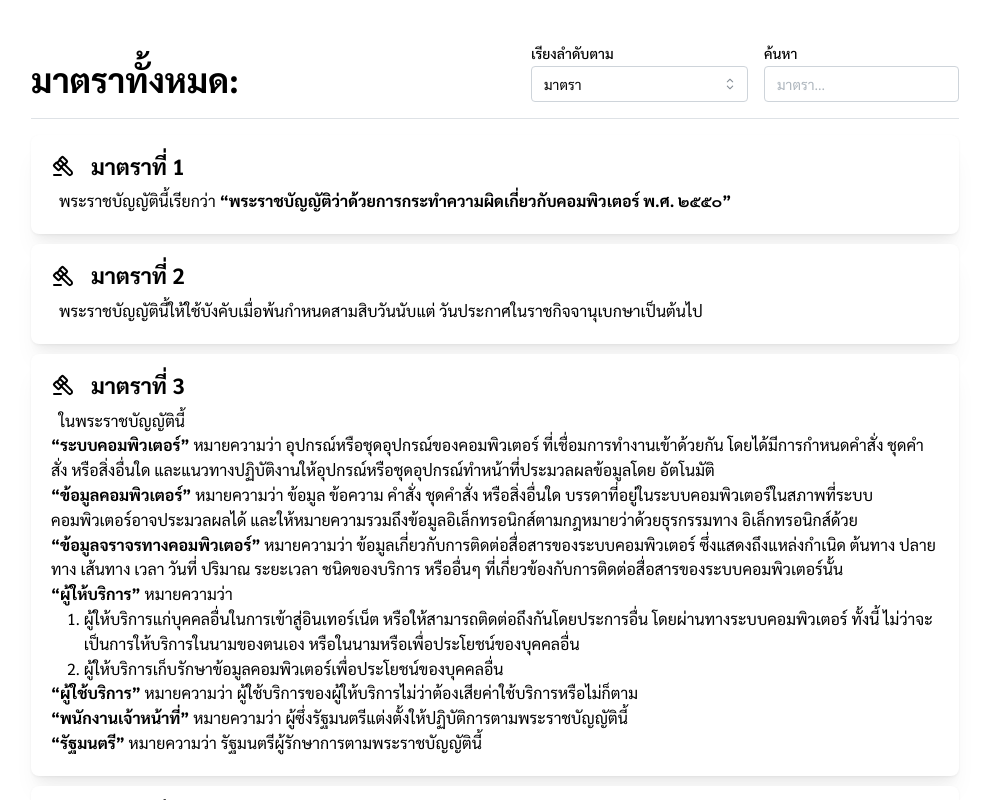
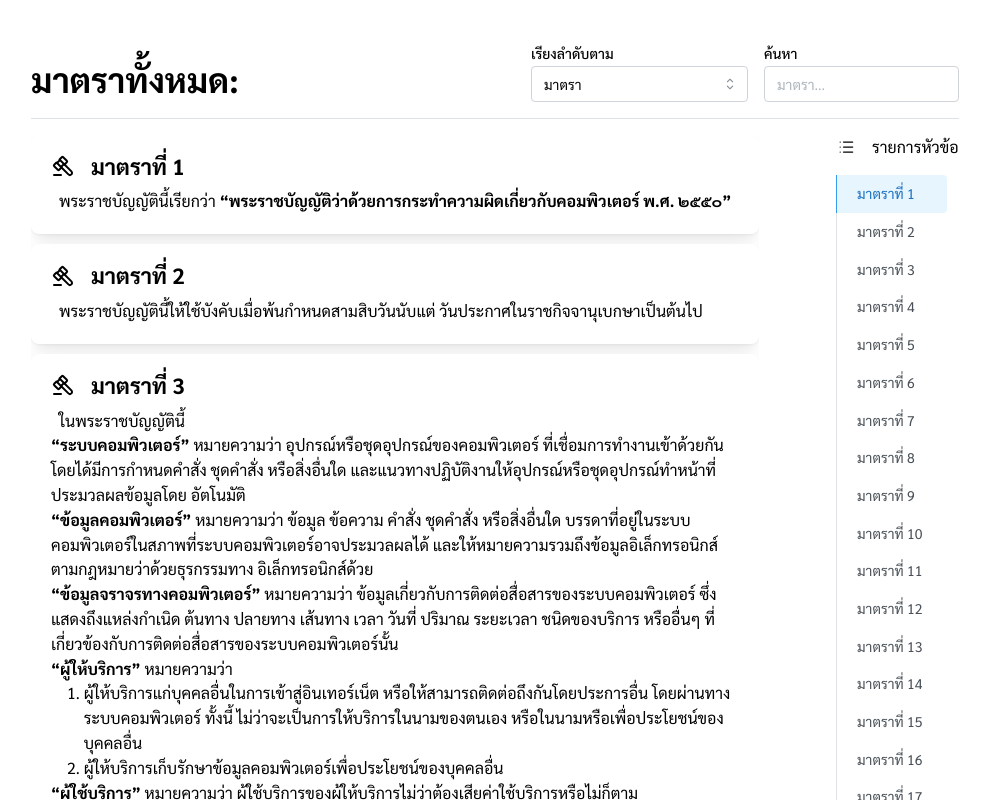
Before and after one commit to iwindd/svc-digital-safe, a Next.js app: page / in a window 1280 px wide. Shown: the part 560-1360 px from the top of the page, without its empty margins (145-1135 px from the left). Built offline with nearby package versions, Linux system fonts and the light colour scheme.

Commit message:
feat: implement Table of Contents component and enhance layout structure

```diff
--- a/postcss.config.cjs
+++ b/postcss.config.cjs
@@ -1,6 +1,8 @@
 module.exports = {
   plugins: {
-    'postcss-preset-mantine': {},
+    'postcss-preset-mantine': {
+      autoRem: true,
+    },
     'postcss-simple-vars': {
       variables: {
         'mantine-breakpoint-xs': '36em',
@@ -8,6 +10,8 @@ module.exports = {
         'mantine-breakpoint-md': '62em',
         'mantine-breakpoint-lg': '75em',
         'mantine-breakpoint-xl': '88em',
+        'docs-navbar-breakpoint': '47.5em',
+        'docs-mdx-breakpoint': '67.5em',
       },
     },
   },
--- a/src/app/components/Section/index.tsx
+++ b/src/app/components/Section/index.tsx
@@ -31,6 +31,8 @@ const Section = React.memo(({ section, number, popover }: SectionProps) => {
         radius: "md",
         id: `section${number}`
       })}
+      data-order={2}
+      data-heading={`มาตราที่ ${number}`}
     >
       <Card.Section inheritPadding className={classes.headerSection}>
         <Group align="center" justify="space-between">
--- /dev/null
+++ b/src/app/components/TableOfContents/get-headings.ts
@@ -0,0 +1,34 @@
+export interface Heading {
+  depth: number;
+  content: string;
+  id: string;
+  getNode: () => HTMLHeadingElement;
+}
+
+function getHeadingsData(headings: HTMLHeadingElement[]): Heading[] {
+  const result: Heading[] = [];
+
+  for (let i = 0; i < headings.length; i += 1) {
+    const heading = headings[i];
+    if (heading.id) {
+      result.push({
+        depth: parseInt(heading.getAttribute('data-order')!, 10),
+        content: heading.getAttribute('data-heading') || '',
+        id: heading.id,
+        getNode: () => document.getElementById(heading.id) as HTMLHeadingElement,
+      });
+    }
+  }
+
+  return result;
+}
+
+export function getHeadings(): Heading[] {
+  const root = document.getElementById('root');
+
+  if (!root) {
+    return [];
+  }
+
+  return getHeadingsData(Array.from(root.querySelectorAll('[data-heading]')));
+}
--- /dev/null
+++ b/src/app/components/TableOfContents/index.tsx
@@ -0,0 +1,113 @@
+"use client"
+import { useEffect, useRef, useState } from "react";
+import { useRouter } from "next/navigation";
+import { IconList } from "@tabler/icons-react";
+import { Box, rem, ScrollArea, Text } from "@mantine/core";
+import { getHeadings, Heading } from "./get-headings";
+import classes from "./style.module.css";
+
+interface TableOfContentsProps {
+  withTabs: boolean;
+}
+
+function getActiveElement(rects: DOMRect[]) {
+  if (rects.length === 0) {
+    return -1;
+  }
+
+  const closest = rects.reduce(
+    (acc, item, index) => {
+      if (Math.abs(acc.position) < Math.abs(item.y)) {
+        return acc;
+      }
+
+      return {
+        index,
+        position: item.y,
+      };
+    },
+    { index: 0, position: rects[0].y }
+  );
+
+  return closest.index;
+}
+
+export function TableOfContents({ withTabs }: TableOfContentsProps) {
+  const [active, setActive] = useState(0);
+  const [headings, setHeadings] = useState<Heading[]>([]);
+  const headingsRef = useRef<Heading[]>([]);
+  const router = useRouter();
+
+  const filteredHeadings = headings.filter((heading) => heading.depth > 1);
+
+  const handleScroll = () => {
+    setActive(
+      getActiveElement(
+        headingsRef.current.map((d) => d.getNode().getBoundingClientRect())
+      )
+    );
+  };
+
+  useEffect(() => {
+    const _headings = getHeadings();
+    headingsRef.current = _headings;
+    setHeadings(_headings);
+    setActive(
+      getActiveElement(
+        _headings.map((d) => d.getNode().getBoundingClientRect())
+      )
+    );
+    window.addEventListener("scroll", handleScroll);
+    return () => window.removeEventListener("scroll", handleScroll);
+  }, []);
+
+  if (filteredHeadings.length === 0) {
+    return null;
+  }
+
+  const items = filteredHeadings.map((heading, index) => (
+    <Text<"a">
+      key={heading.id}
+      component="a"
+      fz="sm"
+      className={classes.link}
+      mod={{ active: active === index }}
+      href={`#${heading.id}`}
+      __vars={{ "--toc-link-offset": `${heading.depth - 1}` }}
+      onClick={(event) => {
+        event.preventDefault();
+        router.replace(`${window.location.pathname}#${heading.id}`);
+      }}
+    >
+      {heading.content}
+    </Text>
+  ));
+
+  return (
+    <Box
+      component="nav"
+      mod={{ "with-tabs": withTabs }}
+      className={classes.wrapper}
+    >
+
+      <div className={classes.inner}>
+        <div>
+          <div className={classes.header}>
+            <IconList
+              style={{ width: rem(20), height: rem(20) }}
+              stroke={1.5}
+            />
+            <Text className={classes.title}>รายการหัวข้อ</Text>
+          </div>
+          <ScrollArea.Autosize
+            mah={`calc(100vh - ${rem(140)})`}
+            type="never"
+            offsetScrollbars
+          >
+            <div className={classes.items}>{items}</div>
+          </ScrollArea.Autosize>
+        </div>
+      </div>
+    </Box>
+  );
+}
--- /dev/null
+++ b/src/app/components/TableOfContents/style.module.css
@@ -0,0 +1,119 @@
+.wrapper {
+  padding-left: var(--mantine-spacing-md);
+  position: sticky;
+  top: var(--mantine-spacing-xl);
+  left: 100%;
+  flex: 0 0 calc(var(--docs-table-of-contents-width) - 20px);
+
+  @media (max-width: $docs-mdx-breakpoint) {
+    display: none;
+  }
+
+  @mixin rtl {
+    padding-left: 0;
+    padding-right: var(--mantine-spacing-md);
+    right: auto;
+    left: 0;
+  }
+
+  &[data-with-tabs] {
+    padding-top: 0;
+    top: calc(var(--mantine-spacing-xl) + 60px);
+  }
+}
+
+.inner {
+  padding-bottom: var(--mantine-spacing-xl);
+  padding-left: var(--mantine-spacing-md);
+  display: flex;
+  flex-direction: column;
+  justify-content: space-between;
+
+  @mixin rtl {
+    padding-left: 0;
+    padding-right: var(--mantine-spacing-md);
+  }
+}
+
+.link {
+  display: block;
+  border-left: 1px solid transparent;
+  padding: 8px var(--mantine-spacing-md);
+  margin-left: -1px;
+  padding-left: calc(var(--toc-link-offset) * var(--mantine-spacing-lg));
+  border-top-right-radius: var(--mantine-radius-sm);
+  border-bottom-right-radius: var(--mantine-radius-sm);
+
+  @mixin light {
+    color: var(--mantine-color-gray-7);
+  }
+
+  @mixin dark {
+    color: var(--mantine-color-dark-1);
+  }
+
+  @mixin rtl {
+    border-left: 0;
+    border-right: 1px solid transparent;
+    margin-left: 0;
+    margin-right: -1px;
+    border-top-left-radius: var(--mantine-radius-sm);
+    border-bottom-left-radius: var(--mantine-radius-sm);
+    border-top-right-radius: 0;
+    border-bottom-right-radius: 0;
+  }
+
+  &[data-active] {
+    border-color: var(--mantine-color-blue-5);
+
+    @mixin light {
+      color: var(--mantine-color-blue-8);
+      background-color: var(--mantine-color-blue-0);
+    }
+
+    @mixin dark {
+      color: var(--mantine-color-blue-1);
+      background-color: rgba(24, 100, 171, 0.45);
+    }
+  }
+}
+
+.header {
+  display: flex;
+  align-items: center;
+  margin-bottom: var(--mantine-spacing-md);
+}
+
+.title {
+  margin-left: var(--mantine-spacing-md);
+
+  @mixin rtl {
+    margin-left: 0;
+    margin-right: var(--mantine-spacing-md);
+  }
+}
+
+.items {
+  border-left: 1px solid;
+
+  @mixin light {
+    border-color: var(--mantine-color-gray-3) !important;
+  }
+
+  @mixin dark {
+    border-color: var(--mantine-color-dark-4) !important;
+  }
+
+  @mixin rtl {
+    border-left: 0;
+    border-right: 1px solid;
+
+    @mixin light {
+      border-color: var(--mantine-color-gray-3) !important;
+    }
+
+    @mixin dark {
+      border-color: var(--mantine-color-dark-4) !important;
+    }
+  }
+}
--- a/src/app/page.tsx
+++ b/src/app/page.tsx
@@ -18,6 +18,7 @@ import Banner from "./components/Banner";
 import { useState } from "react";
 import classes from "./style.module.css";
 import type { Section as TSection } from "@/data/sections";
+import { TableOfContents } from "./components/TableOfContents";
 
 const filers = [
   { value: "0", label: "มาตรา" },
@@ -50,6 +51,8 @@ export default function Home() {
   };
 
   return (
+    <article>
+      <header>
         <Container>
           <Banner />
           <Paper>
@@ -74,7 +77,13 @@ export default function Home() {
               </Group>
             </Group>
           </Paper>
+
           <Divider className={classes.divider} />
+        </Container>
+      </header>
+      <Container  className={classes.innerContainer}>
+        <div className={classes.inner} >
+          <div className={classes.content} id="root">
             <Stack gap="xs">
               {sections.sort(reOrder).map(
                 (
@@ -91,6 +100,10 @@ export default function Home() {
 
               {!sections.find(isFound) && <Text ta={"center"} >ไม่พบข้อมูล</Text>}
             </Stack>
+          </div>
+        </div>
+        <TableOfContents withTabs={false} />
       </Container>
+    </article>
   );
 }
--- a/src/app/style.module.css
+++ b/src/app/style.module.css
@@ -1,3 +1,4 @@
+
 .divider{
   margin: 1em 0;
 }
@@ -7,3 +8,26 @@
     width: 100%;
   }
 }
+
+.innerContainer {
+  --table-of-contents-width: 200px;
+
+  display: flex;
+  align-items: flex-start;
+  position: relative;
+
+  @mixin smaller-than $mantine-breakpoint-md {
+    --table-of-contents-width: 0;
+  }
+}
+
+.inner {
+  width: 100%;
+  max-width: calc(100% - var(--table-of-contents-width));
+  overflow: hidden;
+}
+
+.content {
+  flex: 0 0 calc(100% - var(--table-of-contents-width));
+  max-width: 100%;
+}
```
Lines whose indentation alone changed are shown as unchanged.
